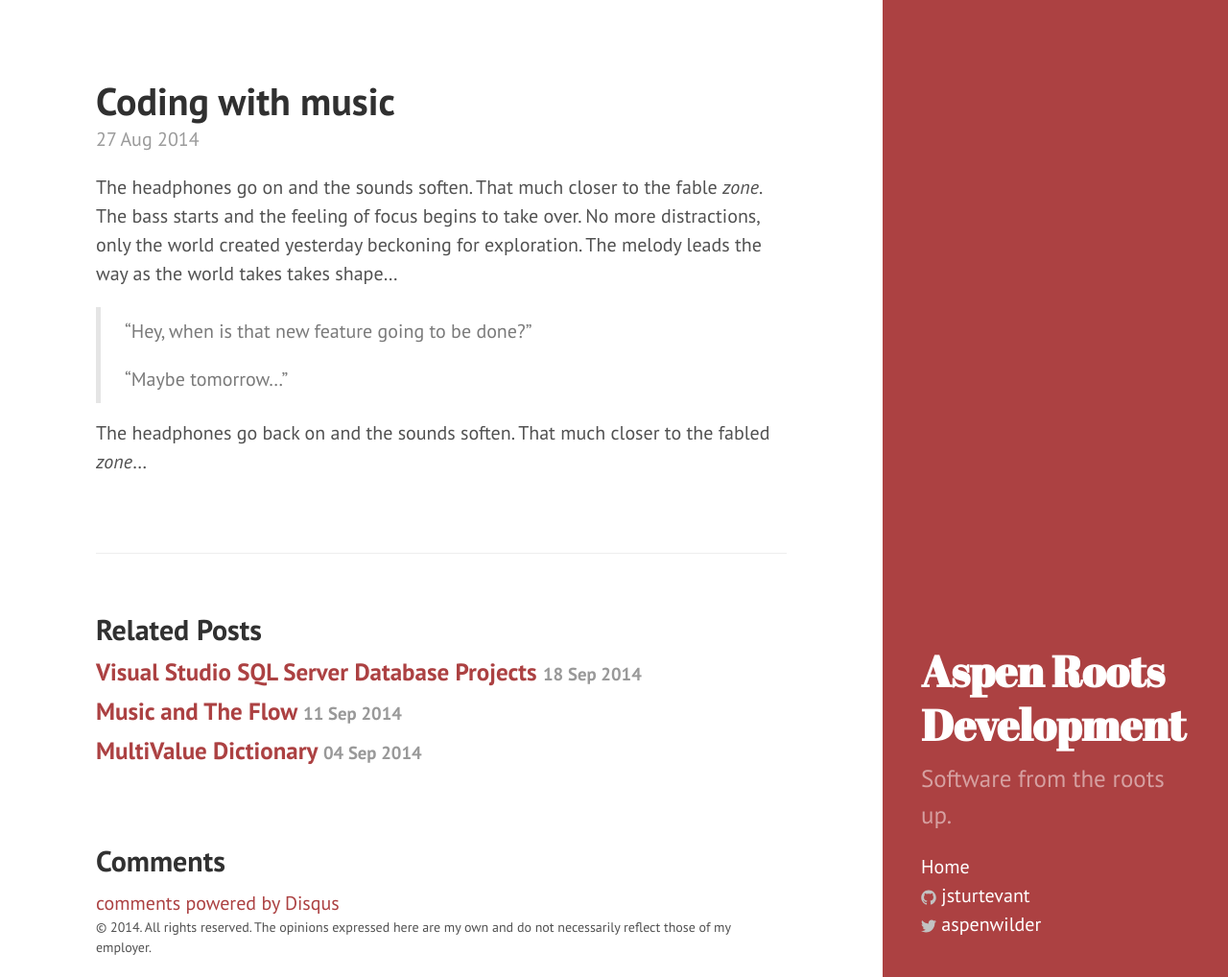
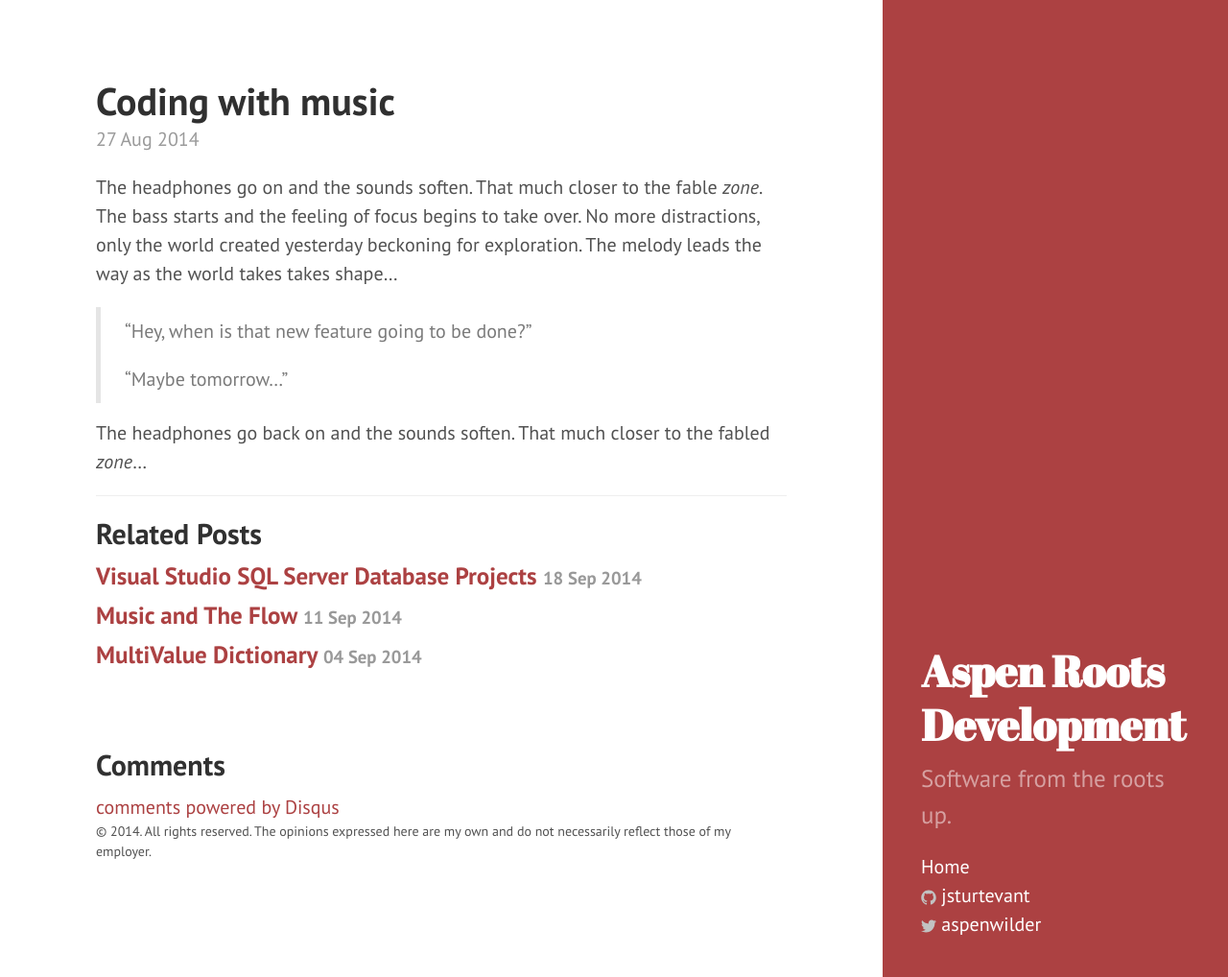
Before and after one commit to jsturtevant/jsturtevant.github.io, a Jekyll site: the page built from _posts/2014-08-27-Coding-with-music.markdown, in a window 1280 px wide and 1018 px high. Shown: the whole window at 96% size. Built offline with Jekyll 4.4.1, drawn with Linux system fonts in a browser that asks for light colours; Markdown is read by kramdown in place of the engine named in the settings; comment, search, counter and statistics services are not loaded.

Commit message:
some minor tweaks to the layout

```diff
--- a/public/css/site.css
+++ b/public/css/site.css
@@ -23,3 +23,11 @@ font-size: 2.25rem;
 footer {
     font-size: .7em;
 }
+
+.related {
+	padding-top: 0;
+}
+
+.page, .post {
+	margin-bottom:0;
+}
```
